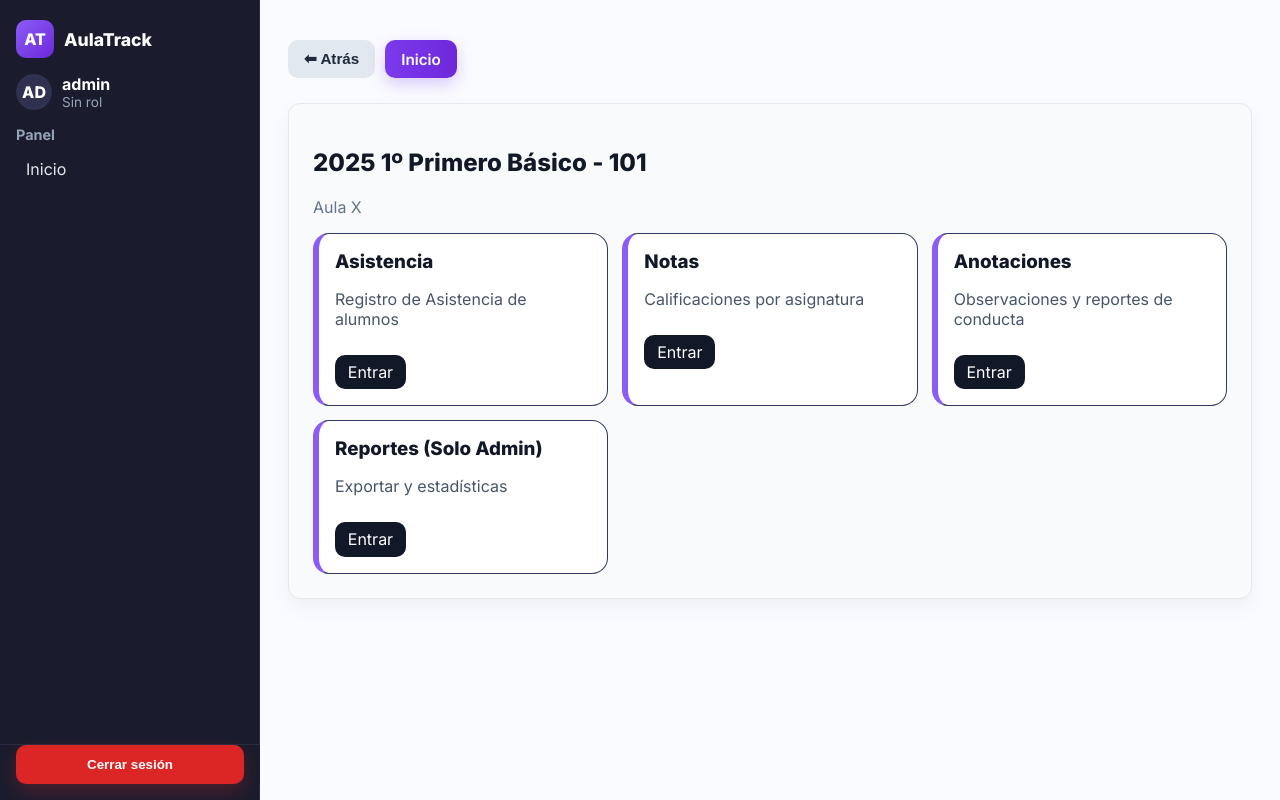
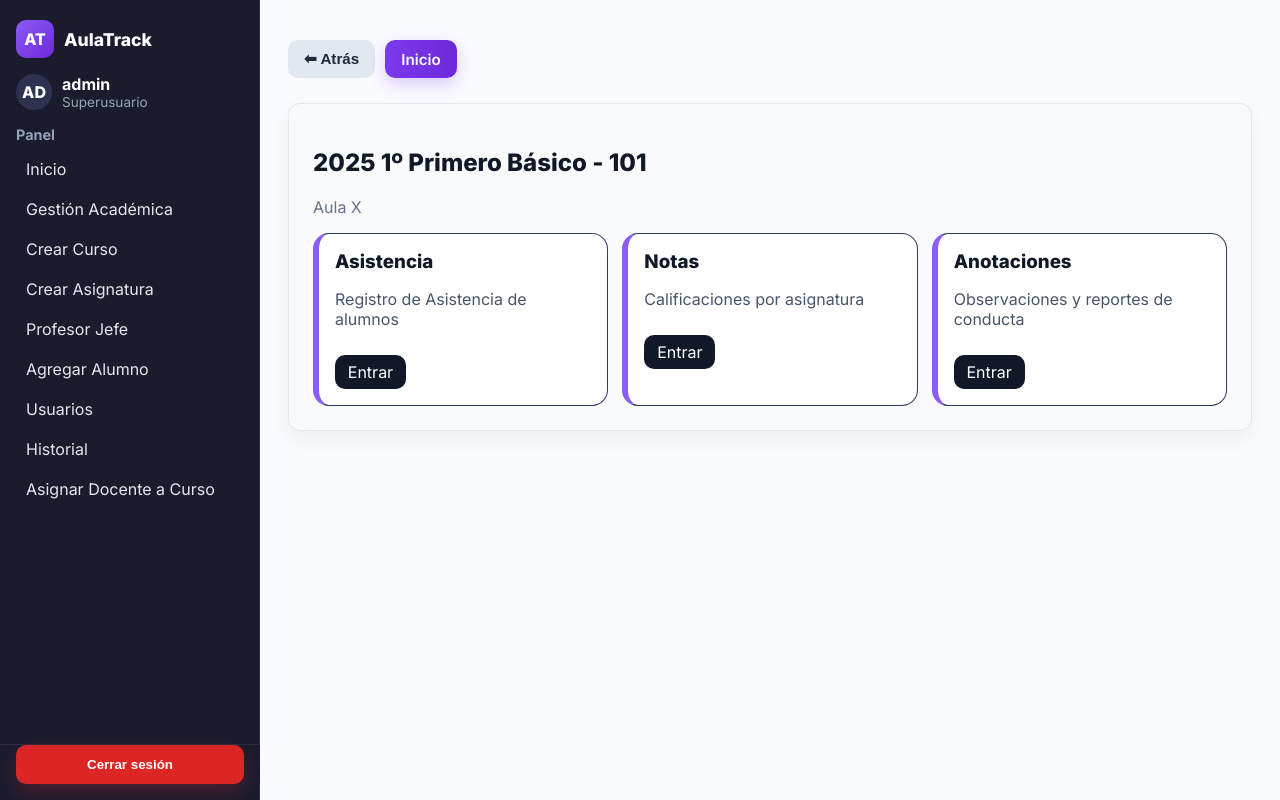
Before and after one commit to JordyBazan/Capstone, a Django app: page /curso/11/ in a window 1280 px wide. Run offline with Django 5.2, Linux system fonts and the light colour scheme; a user stored in the database is signed in; data comes from the database, SQL or seed files in the repository; both versions use the stored data as it was after the commit; some libraries are stand-ins or nearby versions.

Commit message:
segundo avance

```diff
--- a/aulatrack/usuarios/templates/base.html
+++ b/aulatrack/usuarios/templates/base.html
@@ -35,7 +35,13 @@
                 <div class="avatar">{{ user.username|slice:":2"|upper }}</div>
                 <div>
                     <div class="docente">{{ user.username }}</div>
-                    <div class="rol">{{ user.role|title|default:"Sin rol" }}</div>
+                    <div class="rol">
+                        {% if user.is_superuser %}
+                            Superusuario
+                        {% else %}
+                            {{ user.role|title|default:"Sin rol" }}
+                        {% endif %}
+                    </div>
                 </div>
             </div>
 
@@ -45,7 +51,8 @@
                     <ul>
                         <li><a href="{% url 'usuarios:home_page' %}">Inicio</a></li>
 
-                        {% if user.role == "utp" %}
+                        {# ✅ SUPERUSUARIO tiene acceso total #}
+                        {% if user.is_superuser %}
                             <li><a href="{% url 'usuarios:cursos_lista' %}">Gestión Académica</a></li>
                             <li><a href="{% url 'usuarios:crear_curso' %}">Crear Curso</a></li>
                             <li><a href="{% url 'usuarios:crear_asignatura' %}">Crear Asignatura</a></li>
@@ -54,8 +61,19 @@
                             <li><a href="{% url 'usuarios:gestion_usuario' %}">Usuarios</a></li>
                             <li><a href="{% url 'usuarios:historial_admin' %}">Historial</a></li>
                             <li><a href="{% url 'usuarios:asignar_docente_curso' %}">Asignar Docente a Curso</a></li>
+
+                        {# ✅ UTP sin acceso a Usuarios ni Historial #}
+                        {% elif user.role == "utp" %}
+                            <li><a href="{% url 'usuarios:cursos_lista' %}">Gestión Académica</a></li>
+                            <li><a href="{% url 'usuarios:crear_curso' %}">Crear Curso</a></li>
+                            <li><a href="{% url 'usuarios:crear_asignatura' %}">Crear Asignatura</a></li>
+                            <li><a href="{% url 'usuarios:asignar_profesor_jefe' %}">Profesor Jefe</a></li>
+                            <li><a href="{% url 'usuarios:agregar_alumno' %}">Agregar Alumno</a></li>
+                            <li><a href="{% url 'usuarios:asignar_docente_curso' %}">Asignar Docente a Curso</a></li>
+
                         {% elif user.role == "docente" %}
                             <li><a href="{% url 'usuarios:home_page' %}">Mis Cursos</a></li>
+
                         {% elif user.role == "alumno" %}
                             <li><a href="{% url 'usuarios:home_page' %}">Mi Inicio</a></li>
                         {% endif %}
@@ -98,6 +116,5 @@
     </section>
 </main>
 
-
 </body>
 </html>
--- a/aulatrack/usuarios/templates/curso.html
+++ b/aulatrack/usuarios/templates/curso.html
@@ -39,11 +39,11 @@
   </div>
 
   <!-- Reportes -->
-  <div class="curso-card op-reportes">
+  <!--<div class="curso-card op-reportes">
     <h3>Reportes (Solo Admin)</h3>
     <p>Exportar y estadísticas</p>
     <a href="{% url 'usuarios:reportes' %}" class="cta">Entrar</a>
-  </div>
+  </div> -->
 
 </div>
 {% endblock %}
--- a/aulatrack/usuarios/views.py
+++ b/aulatrack/usuarios/views.py
@@ -42,7 +42,8 @@ from .forms import (
 # =========================================================
 
 def es_utp(user):
-    return hasattr(user, 'role') and user.role == 'utp'
+    # ✅ Permite tanto al rol UTP como al superusuario
+    return (hasattr(user, 'role') and user.role == 'utp') or user.is_superuser
 
 # =========================================================
 # Helper de orden por grado (1º→8º Básico, luego Medio, etc.)
@@ -99,7 +100,7 @@ def home(request):
     # =====================================================
     # DOCENTE: solo sus cursos y asignaturas
     # =====================================================
-    if user.role == "docente":
+    if getattr(user, "role", None) == "docente":
         curso_profesor_jefe = (
             Curso.objects
             .filter(profesor_jefe=user)
@@ -126,9 +127,9 @@ def home(request):
             cursos_docente.sort(key=lambda c: (c.nombre or "").lower())
 
     # =====================================================
-    # UTP e INSPECTOR: ver todos los cursos
+    # UTP, INSPECTOR y SUPERUSUARIO: ver todos los cursos
     # =====================================================
-    elif user.role in ["utp", "inspector"]:
+    elif user.is_superuser or getattr(user, "role", None) in ["utp", "inspector"]:
         cursos_todos = list(
             Curso.objects
             .select_related("profesor_jefe")
@@ -150,7 +151,6 @@ def home(request):
         "cursos_docente": cursos_docente,
         "cursos_todos": cursos_todos,
     })
-
 
 
 @login_required
@@ -242,8 +242,7 @@ def logout_view(request):
 # =========================================================
 @login_required
 def cursos_lista(request):
-    if getattr(request.user, "role", None) != "utp":
-        return HttpResponseForbidden("No tienes permisos para ver esta página.")
+
 
     page = request.GET.get("page", "1")
     curso_id = request.GET.get("curso")
@@ -1142,8 +1141,7 @@ def anotaciones_alumno(request, alumno_id):
 # Gestión de Usuarios (UTP)
 # =========================================================
 def gestion_usuario(request):
-    if getattr(request.user, "role", None) != 'utp':
-        return HttpResponseForbidden("No tienes permisos para ver esta página.")
+
 
     rol_seleccionado = request.GET.get('rol', '')
 
@@ -1438,8 +1436,7 @@ def asignar_docente_curso(request):
 @login_required
 def asignar_docente_global(request):
     """Asigna un docente a todas las asignaturas que contengan el mismo nombre base (por ejemplo, 'Ciencias Naturales')."""
-    if getattr(request.user, "role", None) != "utp":
-        return HttpResponseForbidden("No tienes permisos para realizar esta acción.")
+
 
     if request.method == "POST":
         nombre_asignatura = request.POST.get("nombre_asignatura")
@@ -1479,8 +1476,7 @@ def asignar_docente_global(request):
 @login_required
 def eliminar_asignacion(request, asignacion_id):
     """Elimina una asignación DocenteCurso."""
-    if getattr(request.user, "role", None) != "utp":
-        return HttpResponseForbidden("No tienes permisos para esta acción.")
+
 
     asignacion = get_object_or_404(DocenteCurso, id=asignacion_id)
 
```
Also changed, not shown: aulatrack/usuarios/templates/home.html (+4 -5 lines), aulatrack/db.sqlite3.
